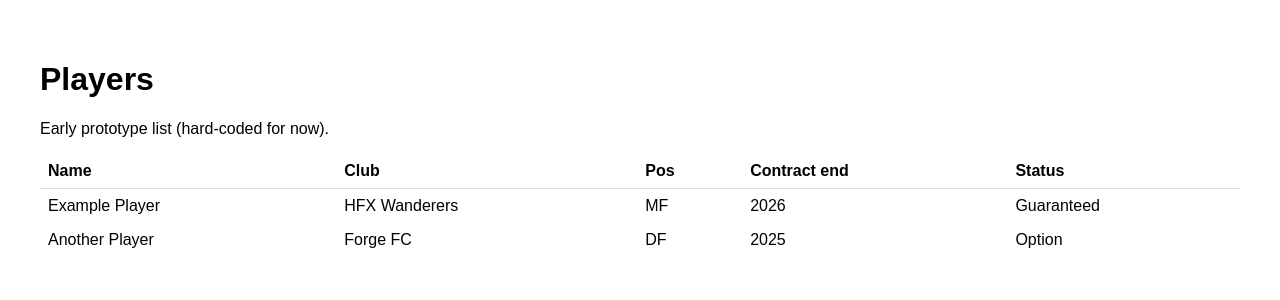
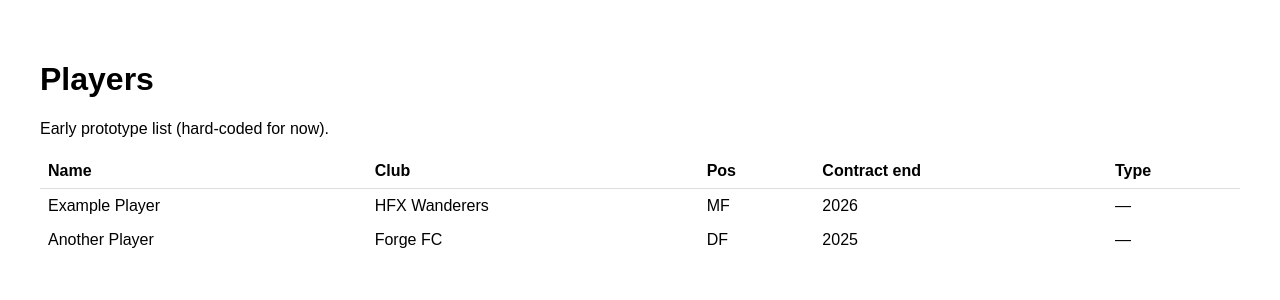
Before and after one commit to JerryUnderscore/cpl-contracts, a Next.js app: page /players in a window 1280 px wide. Shown: the top 300 px of the page. Built offline with nearby package versions, Linux system fonts and the light colour scheme.

Commit message:
Update players table to use contractType

```diff
--- a/app/players/page.tsx
+++ b/app/players/page.tsx
@@ -9,7 +9,7 @@ export default function PlayersPage() {
       <table style={{ borderCollapse: "collapse", width: "100%", marginTop: "1rem" }}>
         <thead>
           <tr>
-            {["Name", "Club", "Pos", "Contract end", "Status"].map((h) => (
+            {["Name", "Club", "Pos", "Contract end", "Type"].map((h) => (
               <th key={h} style={{ textAlign: "left", borderBottom: "1px solid #ddd", padding: "0.5rem" }}>
                 {h}
               </th>
@@ -23,7 +23,7 @@ export default function PlayersPage() {
               <td style={{ padding: "0.5rem" }}>{p.club}</td>
               <td style={{ padding: "0.5rem" }}>{p.position ?? "—"}</td>
               <td style={{ padding: "0.5rem" }}>{p.contractEnd ?? "—"}</td>
-              <td style={{ padding: "0.5rem" }}>{p.status ?? "—"}</td>
+              <td style={{ padding: "0.5rem" }}>{p.contractType ?? "—"}</td>
             </tr>
           ))}
         </tbody>
--- a/package.json
+++ b/package.json
@@ -14,10 +14,10 @@
     "react-dom": "18.2.0"
   },
   "devDependencies": {
-    "typescript": "^5.2.2",
+    "@types/node": "^20.19.27",
     "@types/react": "^18.2.15",
-    "@types/node": "^20.8.1",
     "eslint": "^8.49.0",
-    "eslint-config-next": "^14.0.4"
+    "eslint-config-next": "^14.0.4",
+    "typescript": "^5.2.2"
   }
 }
```
Also changed, not shown: 1 other file (tests, documents, lock files or other folders).
